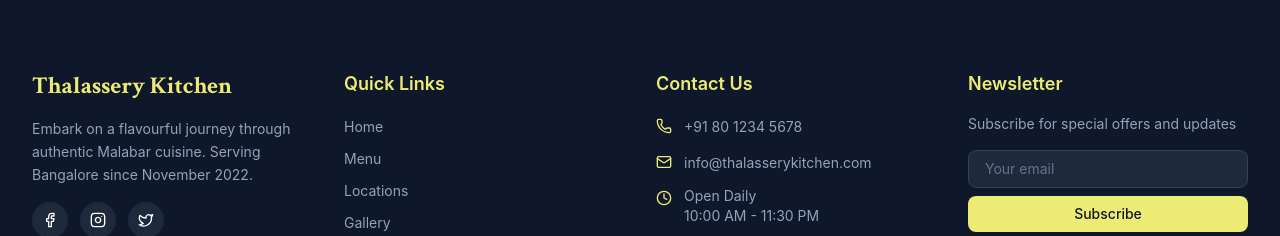
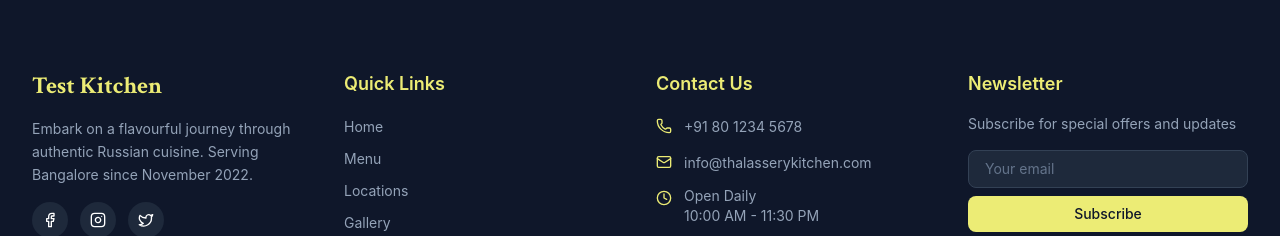
Before and after one commit to shyju2020-1983/Emegent_Test_poj, a React (Create React App) app in the folder frontend/: page /contact in a window 1280 px wide. Shown: the part 3034-3270 px from the top of the page. Built offline with nearby package versions, Linux system fonts and the light colour scheme.

Commit message:
auto-commit for 1ff9442d-7bdc-4aaf-9165-1e954a721d72

```diff
--- a/frontend/src/components/Footer.jsx
+++ b/frontend/src/components/Footer.jsx
@@ -12,10 +12,10 @@ const Footer = () => {
           {/* About Section */}
           <div>
             <h3 className="text-2xl font-bold font-serif mb-4 text-[#ECEC75]">
-              Thalassery Kitchen
+              Test Kitchen
             </h3>
             <p className="text-[#94a3b8] text-sm leading-relaxed mb-4">
-              Embark on a flavourful journey through authentic Malabar cuisine. Serving Bangalore since November 2022.
+              Embark on a flavourful journey through authentic Russian cuisine. Serving Bangalore since November 2022.
             </p>
             <div className="flex space-x-3">
               <a
```
